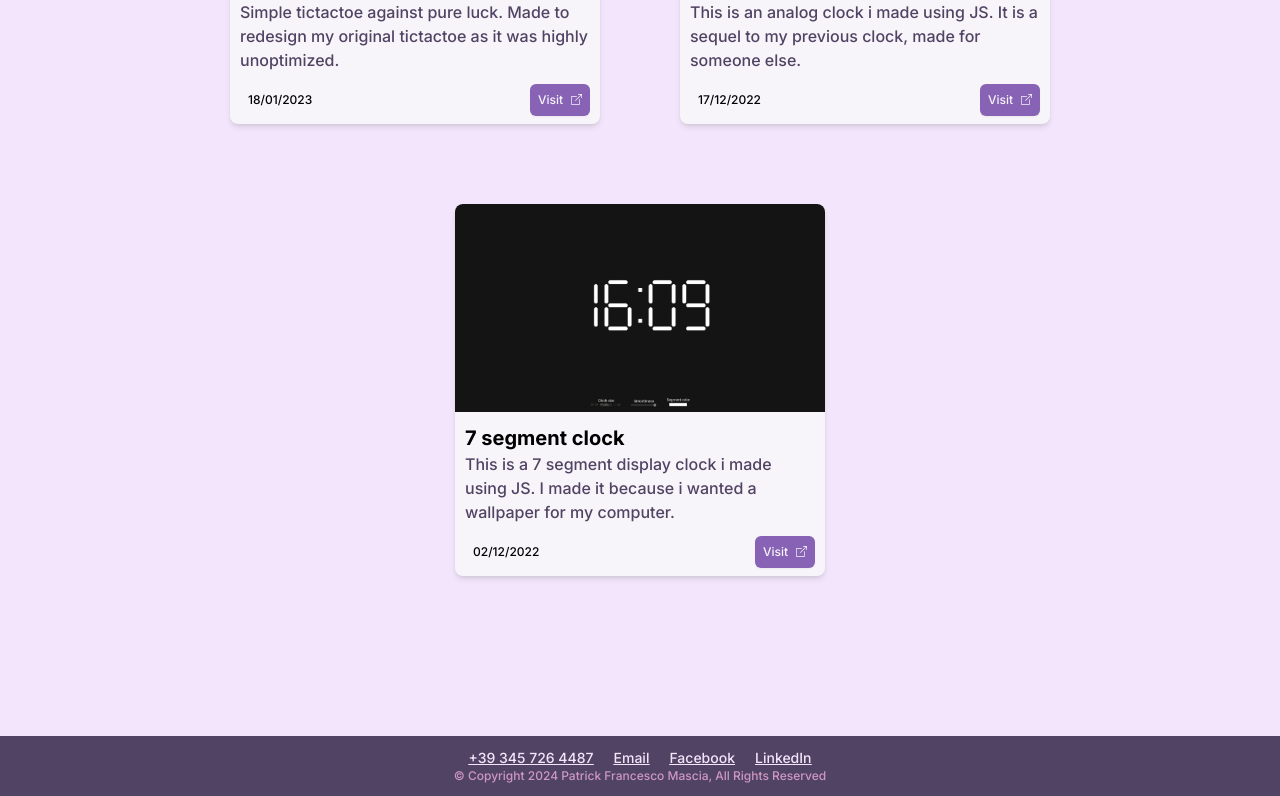
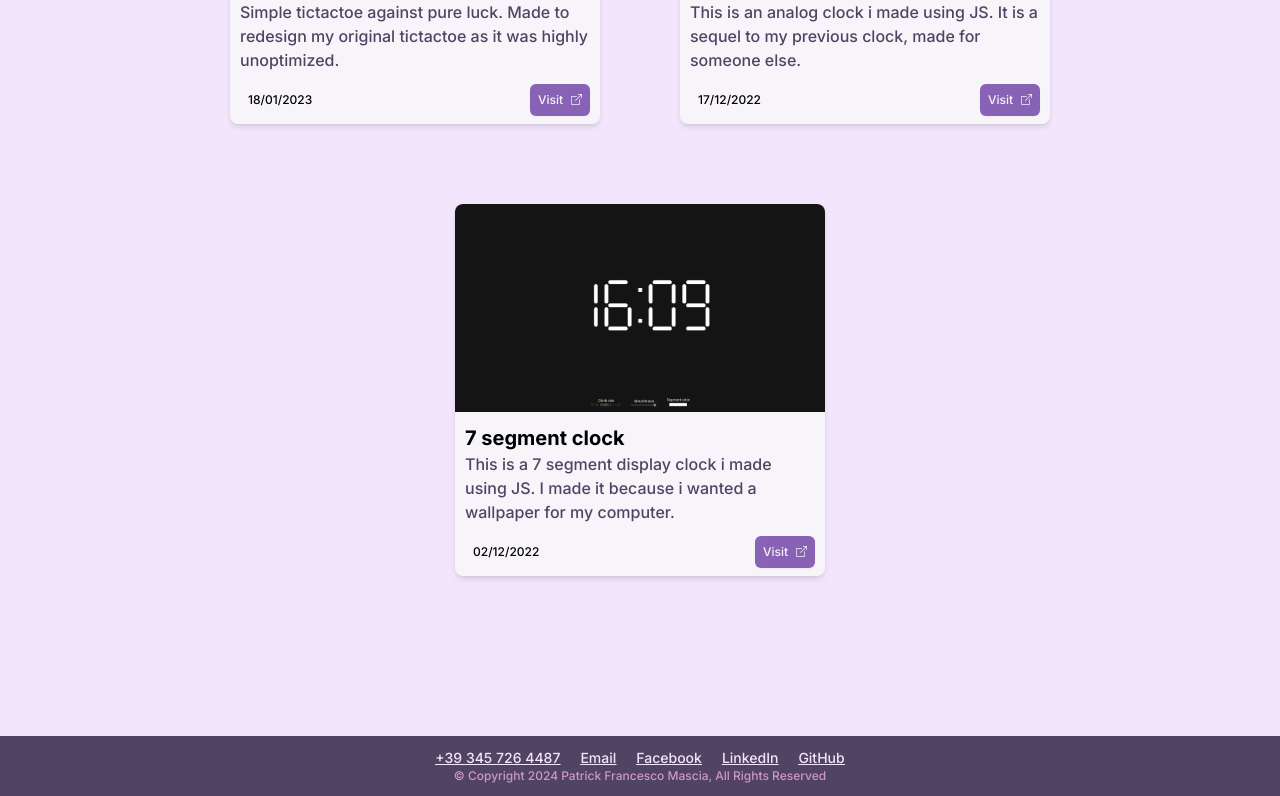
Before and after one commit to dchipp/portfolio, a Next.js app: page / in a window 1280 px wide. Shown: the part 4368-5164 px from the top of the page. Built offline with nearby package versions, Linux system fonts and the light colour scheme.

Commit message:
Update Footer.tsx

```diff
--- a/components/Footer.tsx
+++ b/components/Footer.tsx
@@ -4,6 +4,7 @@ const phone: string = "+39 345 726 4487"
 const email: string = "patrickmascia42@gmail.com"
 const facebook: string = "https://www.facebook.com/patrick.mascia.42"
 const linkedin: string = "https://www.linkedin.com/in/patrickfmascia/"
+const github: string = "https://github.com/dchipp"
 
 export default function Footer() {
   const year = new Date().getFullYear();
@@ -14,6 +15,7 @@ export default function Footer() {
         <a href={`mailto:${email}`}>Email</a>
         <a href={facebook}>Facebook</a>
         <a href={linkedin}>LinkedIn</a>
+        <a href={github}>GitHub</a>
       </div>
       <div className="copyright text-xs text-secondary">
         &copy; Copyright {year} Patrick Francesco Mascia, All Rights Reserved
```
